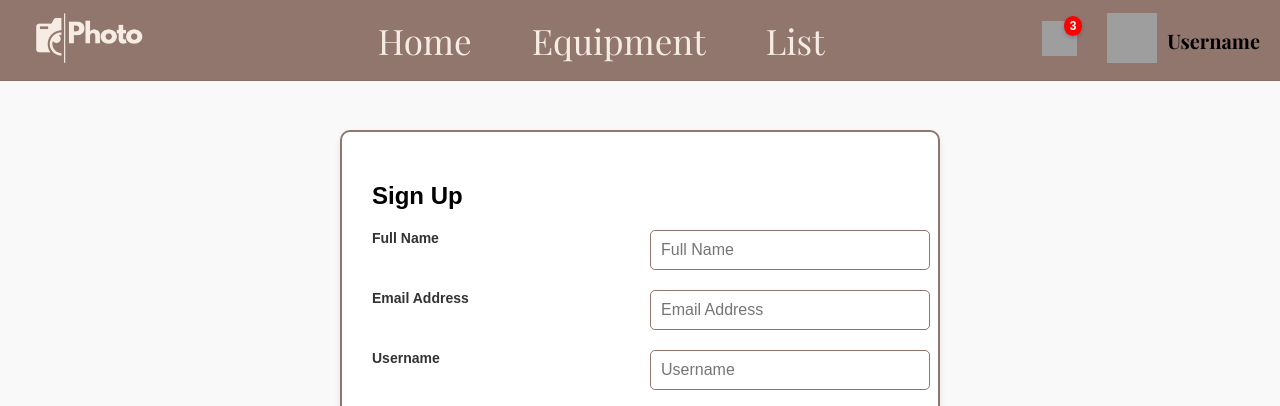
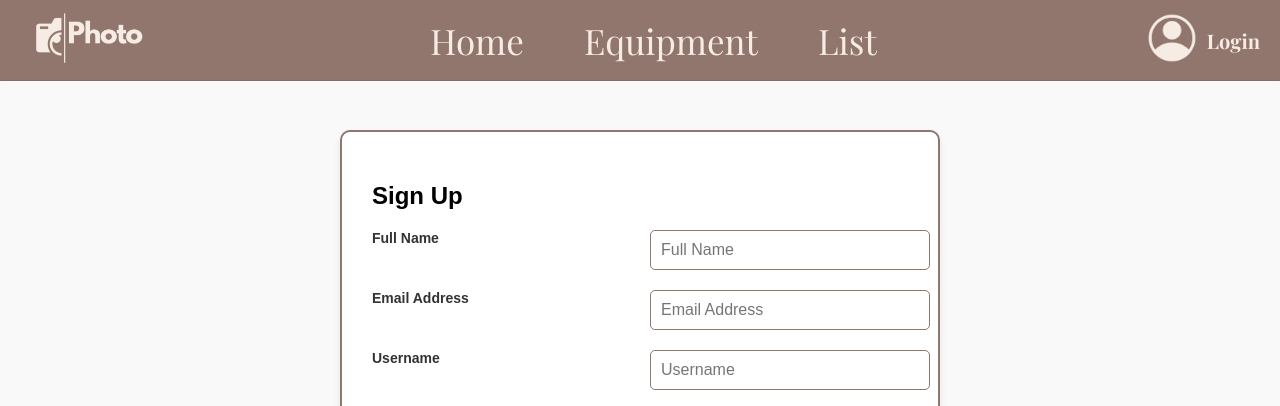
Before and after one commit to the1nP/tonkitlab_borrow, a Flask app: page /signup in a window 1280 px wide. Shown: the top 406 px of the page. Run offline with Flask 3, Linux system fonts and the light colour scheme; parts of the project's set-up code (start-up, migrations or seed data) failed here and were passed over; some libraries are stand-ins or nearby versions; grey boxes are pictures that could not be loaded.

Commit message:
Update signup page to change username link to login and remove notification section

```diff
--- a/static/css/signup.css
+++ b/static/css/signup.css
@@ -94,7 +94,7 @@ ul.menu li a:hover {
 .username a {
     text-decoration: none;
     font-size: 20px;
-    color: #000;
+    color: #F6ece3;
     font-weight: bold;
     font-family: 'Playfair Display';
 }
--- a/templates/signup.html
+++ b/templates/signup.html
@@ -25,27 +25,12 @@
             </ul>
             <!-- Username -->
             <div class="user-section">
-                <!--Notification-->
-                <div class="notification">
-                    <a href="#" id="notification-icon"><img src="{{ url_for('static', filename='image/bell.png') }}" alt="Notification Bell" /></a>
-                    <div class="notification-badge">3</div> <!-- ตัวเลขแจ้งเตือน -->
-                        <!-- Dropdown Notifications -->
-                        <div class="notification-dropdown" id="notification-dropdown">
-                        <h4>Notifications</h4>
-                        <ul>
-                        <li>Your equipment loan is due tomorrow.</li>
-                        <li>Equipment XYZ is overdue!</li>
-                        <li>Reminder: Return equipment ABC today.</li>
-                        </ul>
-                        </div>
-                </div>
-                <!-- User -->
                 <div class="user">
-                    <a href="{{ url_for('profile') }}">
-                        <img src="{{ url_for('static', filename='image/profile.png') }}" alt="Profile" />
+                    <a href="{{ url_for('login') }}">
+                        <img src="{{ url_for('static', filename='images/profile.png') }}" alt="Profile" />
                     </a>
                     <div class="username">
-                        <a href="{{ url_for('profile') }}">Username</a>
+                        <a href="{{ url_for('login') }}">Login</a>
                     </div>
                 </div>
             </div>
```
